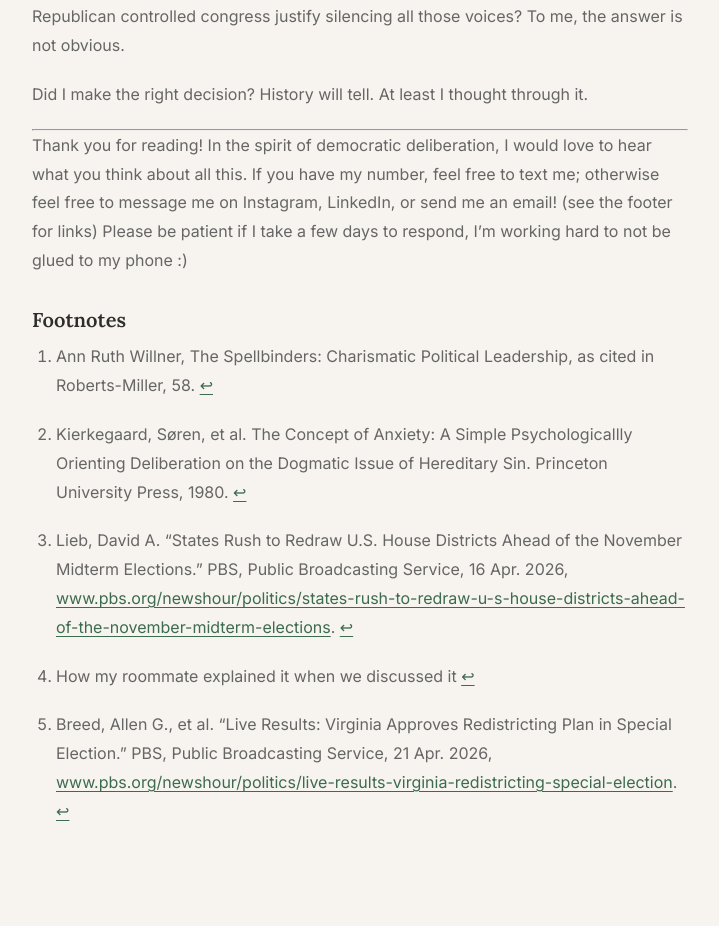
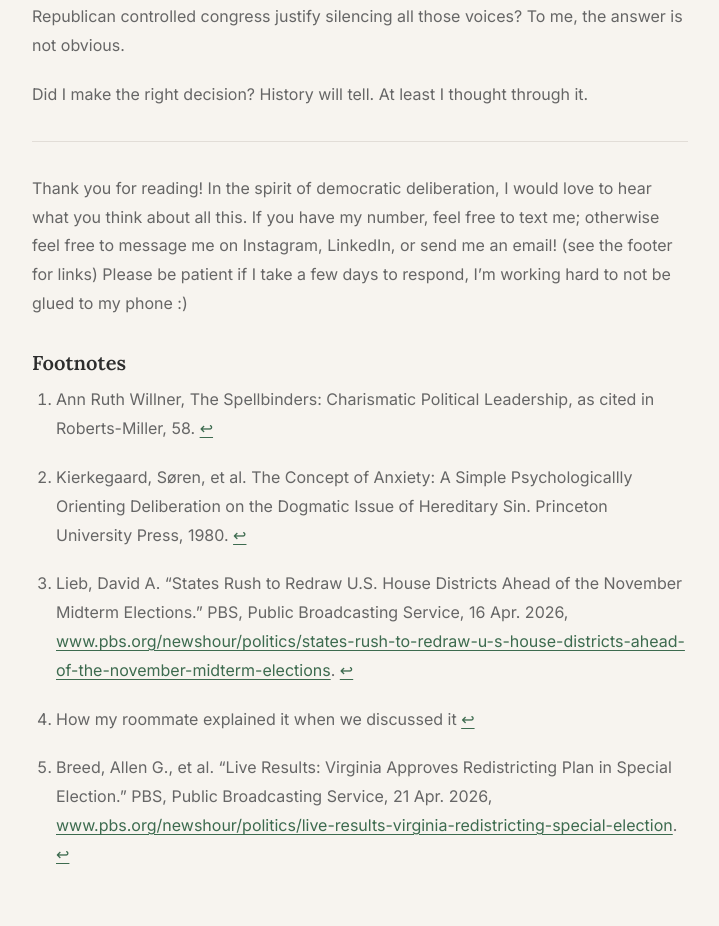
Before and after one commit to lbrown98/elbie-web, a React (Vite) app: page /blog/20260429_Demagoguery_and_Democracy in a window 1280 px wide. Shown: the part 6846-7772 px from the top of the page, without its empty margins (280-999 px from the left). Built offline with nearby package versions, Linux system fonts and the light colour scheme.

Commit message:
blog end notes

```diff
--- a/src/pages/BlogPost.css
+++ b/src/pages/BlogPost.css
@@ -156,3 +156,9 @@
   line-height: 1.8;
   color: var(--color-text-muted);
 }
+
+.blog-post-body hr {
+  border: none;
+  border-top: 1px solid var(--color-border);
+  margin: 2rem 0;
+}
--- a/src/posts/20260612_when.md
+++ b/src/posts/20260612_when.md
@@ -43,6 +43,8 @@ When did we begin to allow political tribalism to outweigh our shared American i
 
 ______
 
+Thanks for reading! If you have any thoughts or comments on my thoughts and comments, I’d love to chat! Please don’t hesitate to reach out to me through socials, email, or text.
+
 [^1]: Based on my own experience; my climbing gym surges with new members in January and then dwindles back to normal levels by mid-February.
 
 [^2]: Daniel Pink, *When: The Scientific Secrets of Perfect Timing* (New York: Riverhead Books, 2018), 159.
```
